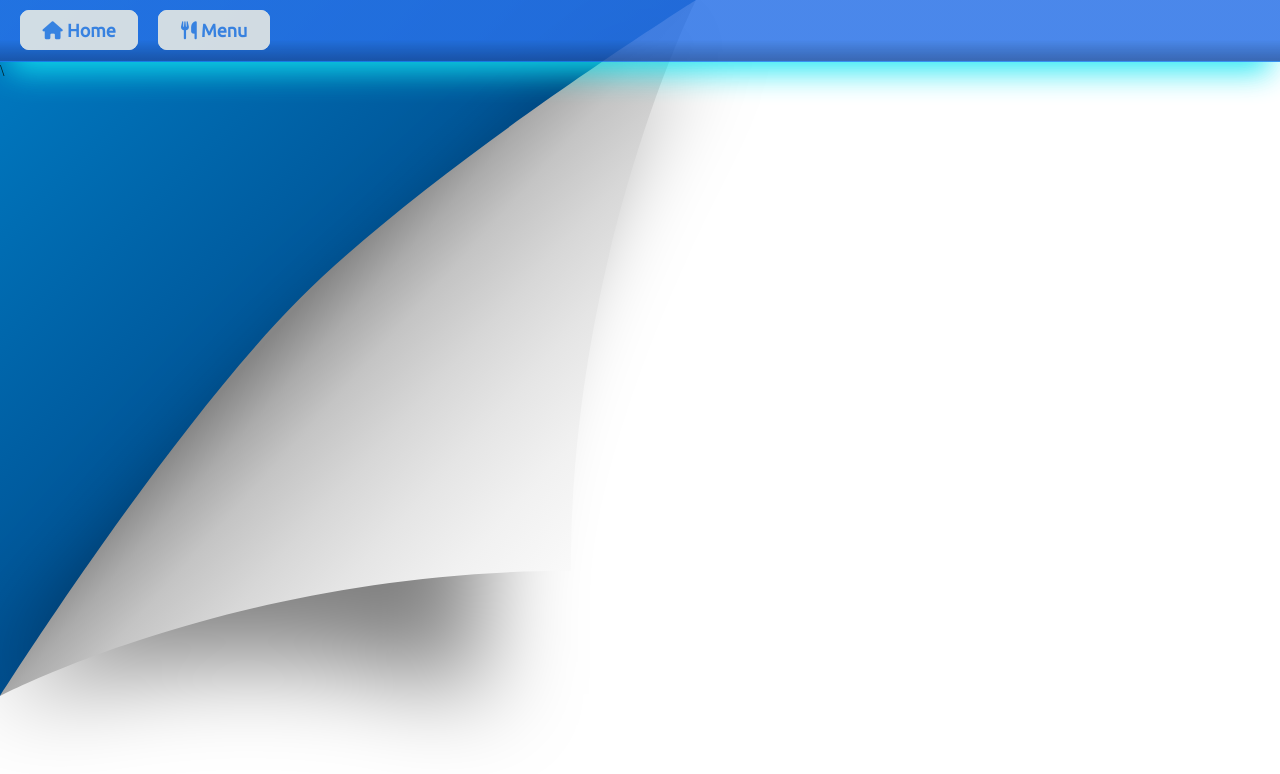
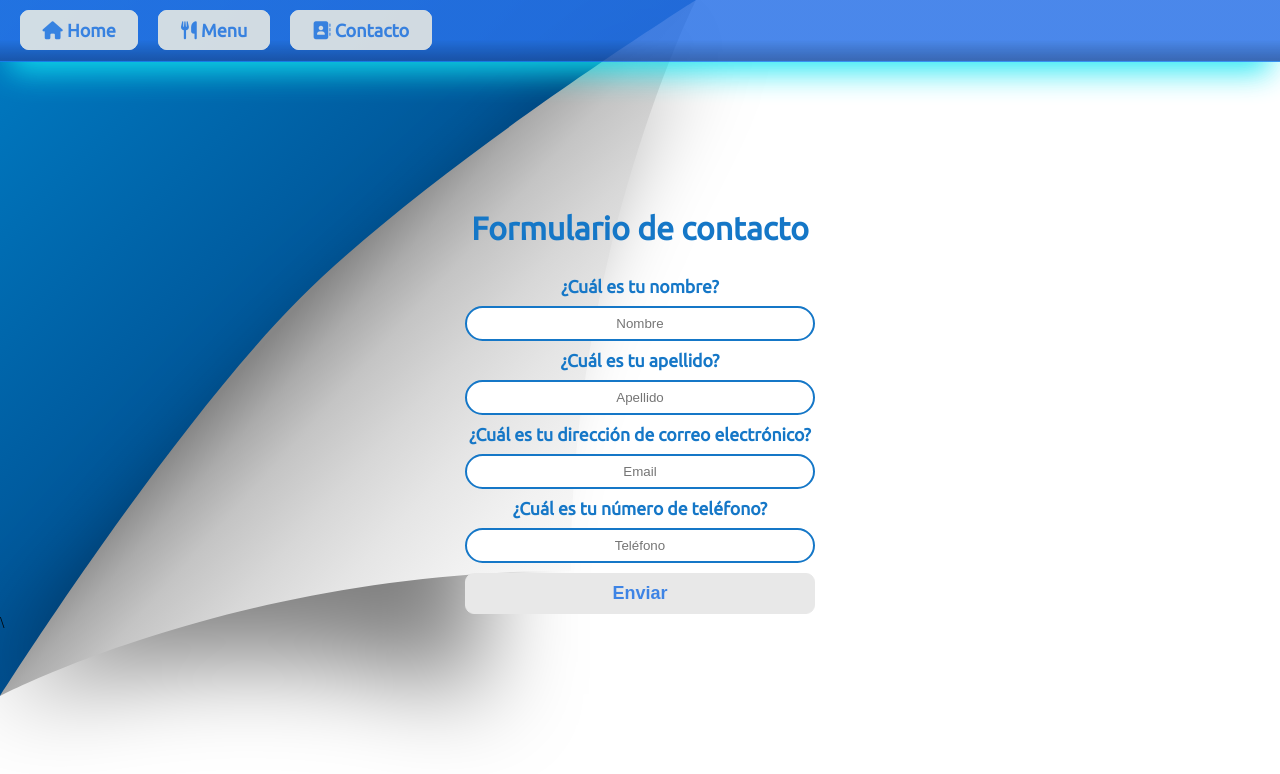
Before and after one commit to franklyncastro/Cards-Food, a React (Create React App) app: page /contacto in a window 1280 px wide. Before the commit this address had no page. Shown: the top 774 px of the page. Built offline with nearby package versions, Linux system fonts and the light colour scheme.

Commit message:
add formulario

```diff
--- /dev/null
+++ b/src/components/Contact/Contact.css
@@ -0,0 +1,42 @@
+.allContainer{
+    display: flex;
+    align-items: center;
+    justify-content: center;
+    margin-top: 8rem;
+}
+
+
+.inputsLabel{
+    display: flex;
+    flex-direction: column;
+    gap: 10px;
+    margin-top: 10px;
+}
+
+form{
+    display: flex;
+    align-items: center;
+    justify-content: center;
+    margin-top: 20px;
+    text-align: center;
+    flex-direction: column;
+    gap: 20px;
+    color: #1577c7;
+}
+
+.input{
+    width: 350px;
+    height: 35px;
+    border-radius: 20px;
+    text-align: center;
+    border: 2px solid #1577c7;
+}
+
+.btnForm{
+    cursor: pointer;
+}
+
+.labels{
+    font-weight: 800;
+    font-size: 1.1rem;
+}
--- /dev/null
+++ b/src/components/Contact/Contact.jsx
@@ -0,0 +1,101 @@
+import React from "react";
+import "../Contact/Contact.css";
+import { useState } from "react";
+
+const Contact = () => {
+  const [form, setForm] = useState({
+    nombre: "",
+    apellido: "",
+    email: "",
+    telefono: "",
+  });
+
+  const handleChangeInput = (e) => {
+    const name = e.target.name;
+    const value = e.target.value;
+    setForm({
+      ...form,
+      [name]: value,
+    });
+  };
+
+  const onSubmit = (e) => {
+    e.preventDefault();
+    setForm({
+      nombre: "",
+      apellido: "",
+      email: "",
+      telefono: "",
+    });
+    alert('Los datos se enviaron correctamente')
+  };
+
+  return (
+    <div className="allContainer">
+      <form onSubmit={onSubmit}>
+        <h1>Formulario de contacto</h1>
+        <div className="divsContainer">
+          <div className="inputContainer">
+            <div className="inputsLabel">
+              <label htmlFor="nombre" className="labels">
+                ¿Cuál es tu nombre?
+              </label>
+              <input
+                type="text"
+                name="nombre"
+                placeholder="Nombre"
+                className="input"
+                onChange={handleChangeInput}
+                value={form.nombre}
+              />
+            </div>
+            <div className="inputsLabel">
+              <label htmlFor="apellido" className="labels">
+                ¿Cuál es tu apellido?
+              </label>
+              <input
+                type="text"
+                name="apellido"
+                placeholder="Apellido"
+                className="input"
+                onChange={handleChangeInput}
+                value={form.apellido}
+              />
+            </div>
+            <div className="inputsLabel">
+              <label htmlFor="email" className="labels">
+                ¿Cuál es tu dirección de correo electrónico?
+              </label>
+              <input
+                type="email"
+                name="email"
+                placeholder="Email"
+                className="input"
+                onChange={handleChangeInput}
+                value={form.email}
+              />
+            </div>
+            <div className="inputsLabel">
+              <label htmlFor="telefono" className="labels">
+                ¿Cuál es tu número de teléfono?
+              </label>
+              <input
+                type="tel"
+                name="telefono"
+                placeholder="Teléfono"
+                className="input"
+                onChange={handleChangeInput}
+                value={form.telefono}
+              />
+            </div>
+            <div className="inputsLabel">
+              <button className="link btnForm">Enviar</button>
+            </div>
+          </div>
+        </div>
+      </form>
+    </div>
+  );
+};
+
+export default Contact;
--- a/src/components/Home/Home.css
+++ b/src/components/Home/Home.css
@@ -1,9 +1,12 @@
 @import url('https://fonts.googleapis.com/css2?family=Roboto:ital,wght@0,300;0,400;0,700;1,300;1,900&display=swap');
+@import url('https://fonts.googleapis.com/css2?family=Cormorant+Garamond:ital,wght@0,300;0,400;0,500;0,700;1,700&display=swap');
 
 
 .h1{
     text-align: center;
-    margin-top: 20px;
-    font-size: 2.5rem;
-    font-family: 'Roboto', sans-serif;
+    margin-top: 30px;
+    font-size: 3rem;
+    /* font-family: 'Roboto', sans-serif; */
+    font-family: 'Cormorant Garamond', serif;
+    font-weight: 700;
 }
--- a/src/components/Nav/Nav.jsx
+++ b/src/components/Nav/Nav.jsx
@@ -16,6 +16,11 @@ const Nav = () => {
         </Link>
       </div>
       <div>
+        <Link to="/contacto" className="link">
+        <i class="fa-solid fa-address-book"></i> Contacto
+        </Link>
+      </div>
+      <div>
       </div>
     </div>
   );
--- a/src/components/Routes/Rotes.jsx
+++ b/src/components/Routes/Rotes.jsx
@@ -3,6 +3,7 @@ import { Routes, Route } from "react-router-dom";
 import Home from "../Home/Home";
 import Cards from "../Cards/Cards";
 import Nav from "../Nav/Nav";
+import Contact from "../Contact/Contact";
 
 const Rotes = () => {
   return (
@@ -11,6 +12,7 @@ const Rotes = () => {
       <Routes>
         <Route path="/" element={<Home />} />
         <Route path="/menu" element={<Cards />} />
+        <Route path="/contacto" element={<Contact/>} />
       </Routes>
     </div>
   );
```
